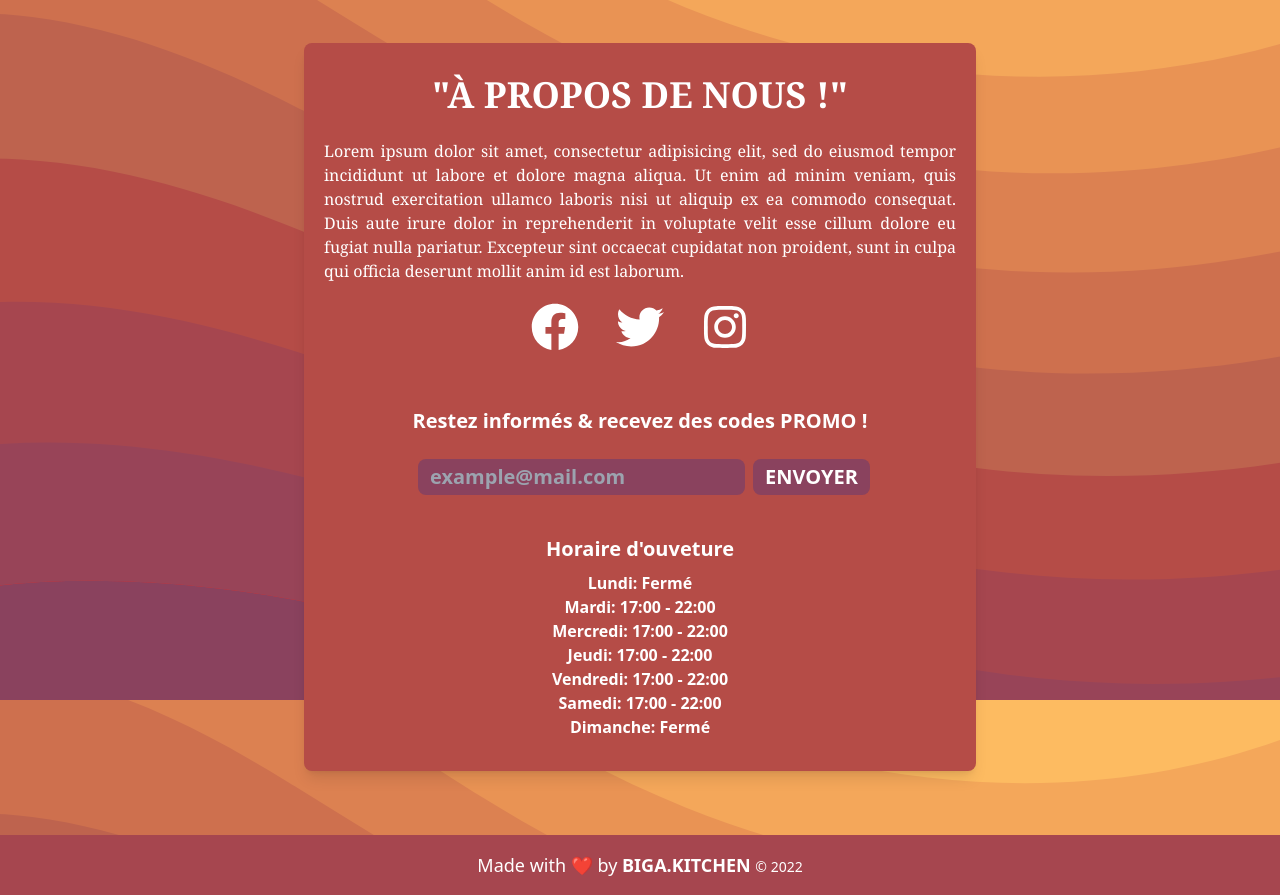
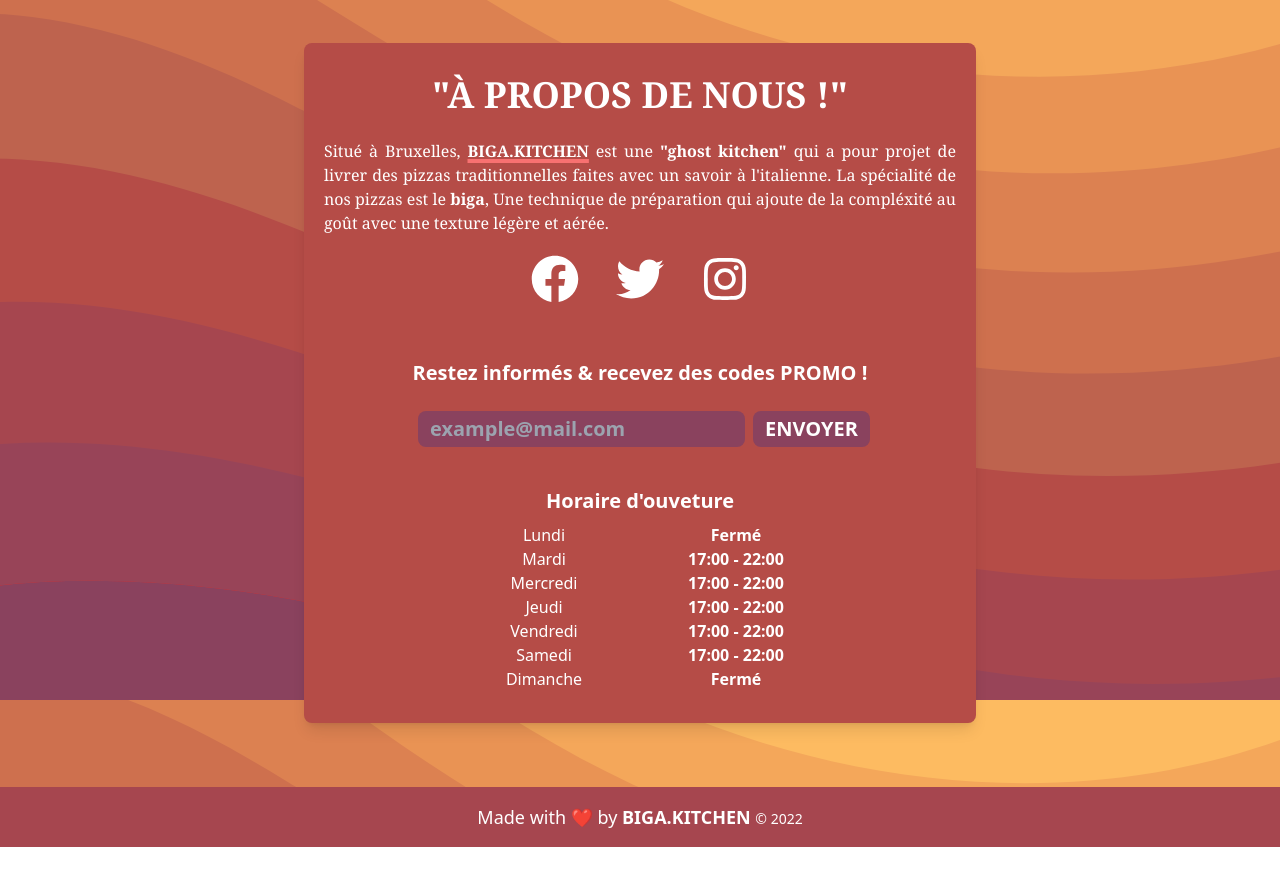
Before and after one commit to nonobstant/biga.kitchen, a Vue app: page / in a window 1280 px wide. Shown: the part 1700-2595 px from the top of the page. After the commit the page ends 2547 px from the top, so only its background shows below. Built offline with nearby package versions, Linux system fonts and the light colour scheme.

Commit message:
little fix

```diff
--- a/src/App.vue
+++ b/src/App.vue
@@ -1,9 +1,9 @@
 <template>
   <div :class="theme === 'light' ? 'pattern-liquid' : 'pattern-liquid-dark'" class="bg-red-600 min-h-screen">
-    <div class="bg-transparent md:bg-yellow-400 md:dark:bg-sunset-700  pt-4 pb-3 shadow-none md:shadow-lg opacity-80 fixed w-full z-50">
+    <div class="bg-transparent md:bg-yellow-400 md:dark:bg-sunset-700  pt-4 pb-3 shadow-none md:shadow-lg opacity-100 md:opacity-80 fixed w-full z-50">
       <div class="container mx-auto max-w-2xl">
-        <div class=" block md:grid grid-cols-2 mx-4 md:mx-0">
-          <div class="kanit leading-tight font-semibold mx-auto">
+        <div class=" block md:flex mx-4 md:mx-0 justify-between">
+          <div class="kanit leading-tight font-semibold">
             <div class="inline-block border-4 border-red-600 py-1 px-2 rounded-lg shadow-lg bg-yellow-400">
               <span class="text-4xl">BIGA</span> <br />
               <span class="text-xl text-red-700">KITCHEN</span>
--- a/src/views/Home.vue
+++ b/src/views/Home.vue
@@ -45,8 +45,8 @@
           <h1 class="text-center text-xl mt-3 font-bold">Deliveroo</h1>
         </div>
       </div>
-
-      <div id="menu" class=" mt-3 md:mt-16 min-h-screen">
+      <div id="menu" class=" mb-0 md:mb-16 opacity-0"></div>
+      <div class=" mt-3 md:mt-16 min-h-screen">
         <div class="container max-w-6xl mx-auto pt-24">
           <h1 class="text-lg md:text-4xl bg-red-600 dark:bg-sunset-600 text-white inline px-4 py-2 font-bold font-serif uppercase">
             🍕🍅🌿🧅"à table !"🧅🌿🍅🍕
@@ -83,16 +83,21 @@
           </div>
         </div>
       </div>
-      <div id="infos" class=" mb-0 md:mb-40 opacity-0">
-
-      </div>
+      <div id="infos" class=" mb-0 md:mb-40 opacity-0"></div>
       <div class="bg-red-600 dark:bg-sunset-600 mt-16 pb-8 text-white rounded-none md:rounded-lg shadow-lg">
         <div class="container max-w-6xl mx-auto">
           <h1 class="text-xl md:text-4xl text-white pt-8 font-bold font-serif uppercase">
             "à propos de nous !"
           </h1>
           <br />
-          <p class="font-serif px-5 text-justify">Lorem ipsum dolor sit amet, consectetur adipisicing elit, sed do eiusmod tempor incididunt ut labore et dolore magna aliqua. Ut enim ad minim veniam, quis nostrud exercitation ullamco laboris nisi ut aliquip ex ea commodo consequat. Duis aute irure dolor in reprehenderit in voluptate velit esse cillum dolore eu fugiat nulla pariatur. Excepteur sint occaecat cupidatat non proident, sunt in culpa qui officia deserunt mollit anim id est laborum.</p>
+          <p class="font-serif px-5 text-justify">
+            Situé à Bruxelles, <a class="underline decoration-4 decoration-red-400 font-bold hover:opacity-75" href="#">BIGA.KITCHEN</a>
+            est une <span class="font-bold">"ghost kitchen"</span> qui a pour
+            projet de livrer des pizzas traditionnelles faites avec un savoir à
+            l'italienne. La spécialité de nos pizzas est le <span class="font-bold">biga</span>,
+            Une technique de préparation qui ajoute de la compléxité au goût
+            avec une texture légère et aérée.
+          </p>
           <div data-aos="fade-up" class="grid grid-cols-3 justify-center justify-items-center w-64 mx-auto mt-5">
             <font-awesome-icon class="fill-current text-white hover:text-red-300 cursor-pointer" size="3x" :icon="['fab', 'facebook']" />
             <font-awesome-icon class="fill-current text-white hover:text-red-300 cursor-pointer" size="3x" :icon="['fab', 'twitter']" />
@@ -104,6 +109,7 @@
             Restez informés & recevez des codes PROMO !
           </h1>
           <form
+              v-if="form.status"
               class="mb-2"
               name="contact-speaker"
               method="POST"
@@ -127,6 +133,9 @@
               ENVOYER
             </button>
           </form>
+          <h1 v-else class="text-lg font-bold mb-2 bg-red-900 dark:bg-sunset-900 inline px-3 py-1 rounded-lg">
+            Merci ! Nous vous gardons informés !
+          </h1>
           <h1 class="text-xl pt-8 font-bold mb-2">
             Horaire d'ouveture
           </h1>
@@ -140,7 +149,16 @@
             <span class="border-4 border-green-200 bg-green-600 px-2 py-1 m-2 rounded-lg font-semibold">Samedi <br> 17:00 - 22:00 </span>
             <span class="border-4 border-red-200 bg-red-600 text-gray-200 px-2 py-1 m-2 rounded-lg font-semibold">Dimanche <br> Fermé </span>
           </p> -->
-          <p class="text-white text-center">
+          <div class="grid grid-cols-2 max-w-sm mx-auto justify-items-center">
+            <span>Lundi</span> <span class="font-bold">Fermé</span>
+            <span>Mardi</span> <span class="font-bold">17:00 - 22:00</span>
+            <span>Mercredi</span> <span class="font-bold">17:00 - 22:00</span>
+            <span>Jeudi</span> <span class="font-bold">17:00 - 22:00</span>
+            <span>Vendredi</span> <span class="font-bold">17:00 - 22:00</span>
+            <span>Samedi</span> <span class="font-bold">17:00 - 22:00</span>
+            <span>Dimanche</span> <span class="font-bold">Fermé</span>
+          </div>
+          <!-- <p class="text-white text-center">
             <span class="font-semibold">Lundi: Fermé </span><br>
             <span class="font-semibold">Mardi: 17:00 - 22:00 </span><br>
             <span class="font-semibold">Mercredi: 17:00 - 22:00 </span><br>
@@ -148,7 +166,7 @@
             <span class="font-semibold">Vendredi: 17:00 - 22:00 </span><br>
             <span class="font-semibold">Samedi: 17:00 - 22:00 </span><br>
             <span class="font-semibold">Dimanche: Fermé </span><br>
-          </p>
+          </p> -->
         </div>
       </div>
     </div>
@@ -167,7 +185,8 @@
     return {
       theme: "",
       form: {
-        email: ""
+        email: "",
+        status: true
       },
       shop: {
         status: false,
@@ -245,6 +264,8 @@
         }),
         axiosConfig
       );
+      this.form.email = "";
+      this.form.status = false
     }
     // getImageUrl(name) {
     //   return new URL(`../assets/${name}.png`, import.meta.url).href
```
